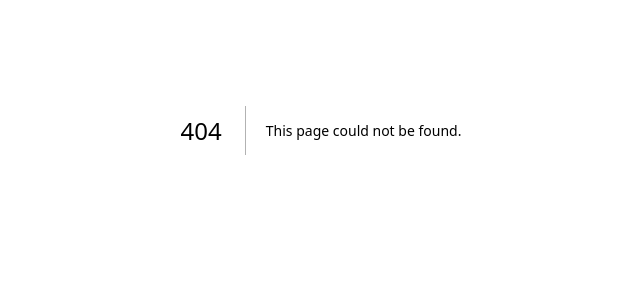
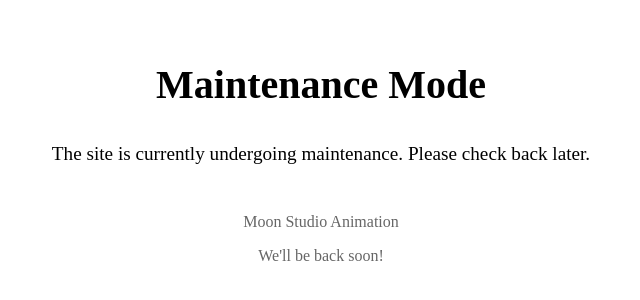
Before and after one commit to PuroOfficial/mostro-nomination-moonstudioanimation-web, a Next.js app: page /maintenance in a window 1280 px wide. Before the commit this address had no page. Shown: the part 270-570 px from the top of the page, without its empty margins (319-959 px from the left). Built offline with nearby package versions, Linux system fonts and the light colour scheme.

Commit message:
i no longer have to edit the page to tell everybody that everything went down pretty quick
Maintenance Checks and Redirects.

```diff
--- /dev/null
+++ b/pages/api/check-maintenance.jsx
@@ -0,0 +1,28 @@
+// pages/api/check-maintenance.js
+import { get } from '@vercel/blob';
+
+const BLOB_READ_WRITE_TOKEN = process.env.BLOB_READ_WRITE_TOKEN;
+
+export default async function handler(req, res) {
+    if (req.method === 'GET') {
+        try {
+            // Check if maintenance file exists in blob storage
+            try {
+                const blob = await get('isMaintenance.json', {
+                    token: BLOB_READ_WRITE_TOKEN
+                });
+                const maintenanceData = JSON.parse(blob.content);
+                res.status(200).json({ maintenance: maintenanceData.enabled || false });
+            } catch (error) {
+                // If file doesn't exist, maintenance is off
+                res.status(200).json({ maintenance: false });
+            }
+        } catch (error) {
+            console.error('Error checking maintenance mode:', error);
+            res.status(200).json({ maintenance: false });
+        }
+    } else {
+        res.setHeader('Allow', ['GET']);
+        res.status(405).end(`Method ${req.method} Not Allowed`);
+    }
+}
--- a/pages/index.jsx
+++ b/pages/index.jsx
@@ -1,5 +1,6 @@
 import { useState, useEffect, useRef } from 'react';
 import Head from 'next/head';
+import MaintenanceRedirect from '../components/MaintenanceRedirect';
 
 export default function VotingSystem() {
     const [nominees] = useState([
@@ -358,6 +359,8 @@ export default function VotingSystem() {
         {notification.message}
       </div>
 
+      <MaintenanceRedirect />
+
       <style jsx>{`
         .container {
           max-width: 1000px;
--- /dev/null
+++ b/pages/maintenance.jsx
@@ -0,0 +1,53 @@
+// pages/maintenance.js
+import Head from 'next/head';
+
+export default function MaintenancePage() {
+    return (
+        <div style={{
+            fontFamily: 'Times New Roman, serif',
+            backgroundColor: 'white',
+            color: 'black',
+            minHeight: '100vh',
+            display: 'flex',
+            flexDirection: 'column',
+            justifyContent: 'center',
+            alignItems: 'center',
+            padding: '20px',
+            textAlign: 'center'
+        }}>
+            <Head>
+                <title>Maintenance Mode</title>
+            </Head>
+
+            <h1 style={{ fontSize: '2.5rem', marginBottom: '1rem' }}>
+                Maintenance Mode
+            </h1>
+
+            <p style={{ fontSize: '1.2rem', marginBottom: '2rem' }}>
+                The site is currently undergoing maintenance. Please check back later.
+            </p>
+
+            <div style={{ fontSize: '1rem', color: '#666' }}>
+                <p>Moon Studio Animation</p>
+                <p>We'll be back soon!</p>
+            </div>
+
+            <script
+                dangerouslySetInnerHTML={{
+                    __html: `
+            // Auto-check every 5 minutes if maintenance is over
+            setInterval(function() {
+              fetch('/api/check-maintenance')
+                .then(response => response.json())
+                .then(data => {
+                  if (!data.maintenance) {
+                    window.location.href = '/';
+                  }
+                });
+            }, 300000);
+          `
+                }}
+            />
+        </div>
+    );
+}
```
Also changed, not shown: components/MaintenanceRedirect.jsx (added, +28 -0 lines).
